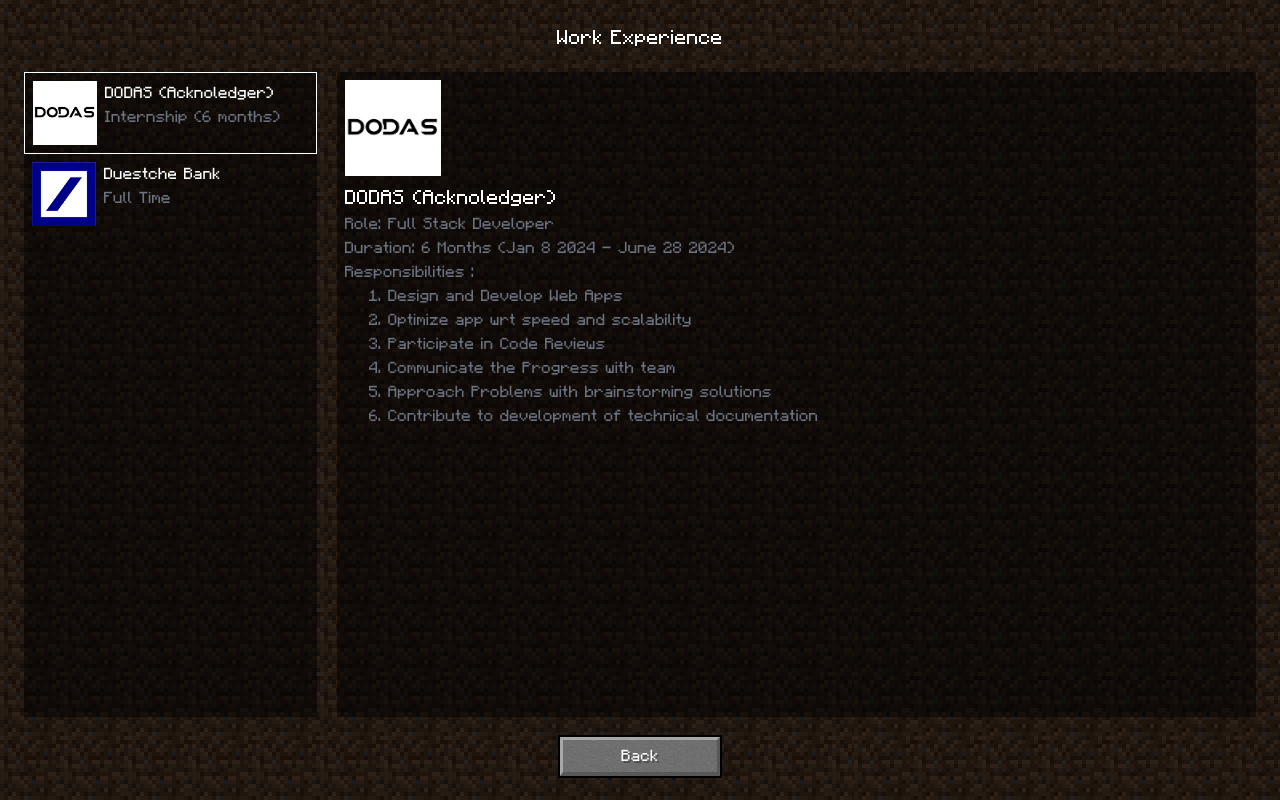
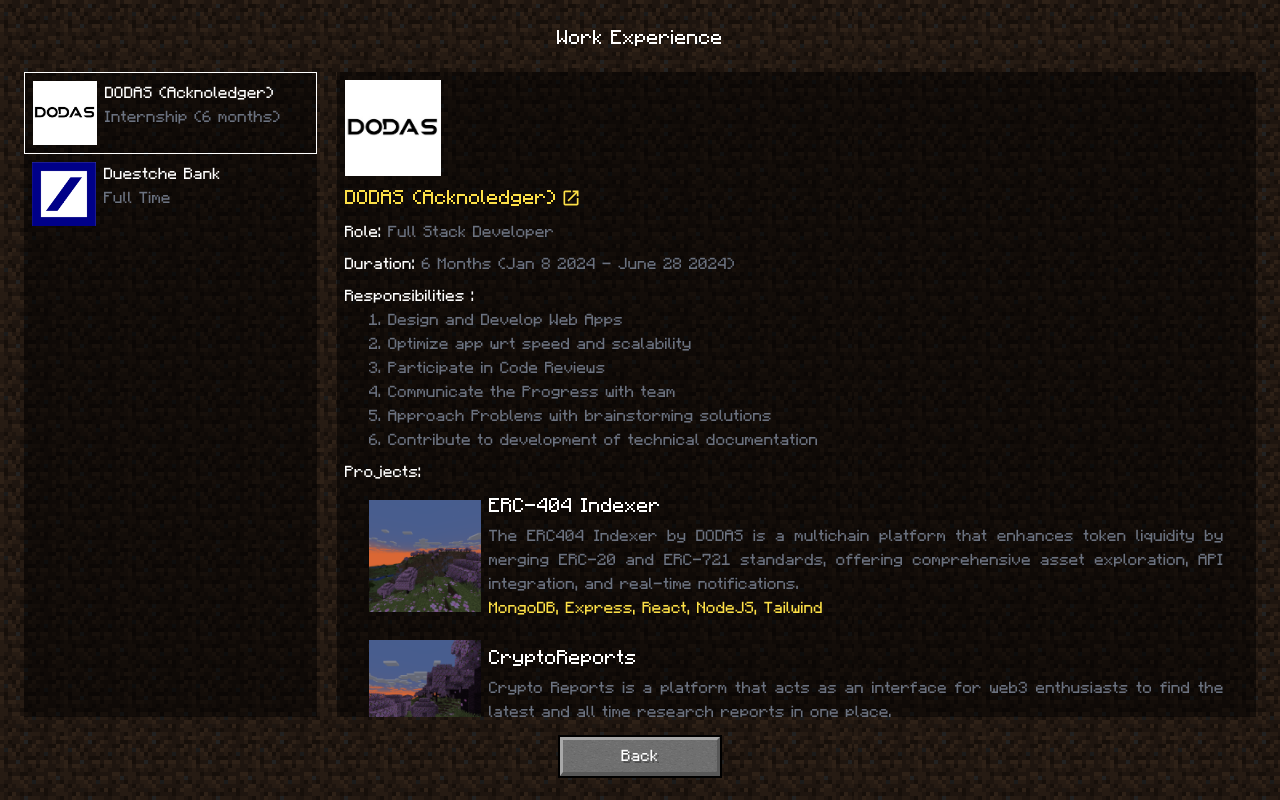
Before and after one commit to MayureshGawas99/portfolio, a React (Create React App) app: page /work-experience in a window 1280 px wide. Built offline with nearby package versions, Linux system fonts and the light colour scheme.

Commit message:
added new projects

```diff
--- a/package.json
+++ b/package.json
@@ -14,7 +14,7 @@
     "panolens": "^0.12.1",
     "react": "^18.3.1",
     "react-dom": "^18.3.1",
-    "react-icons": "^5.2.1",
+    "react-icons": "^5.3.0",
     "react-router-dom": "^6.23.1",
     "react-scripts": "5.0.1",
     "react-tooltip": "^5.26.4",
--- a/src/minecraft/components/Cube.jsx
+++ b/src/minecraft/components/Cube.jsx
@@ -36,7 +36,6 @@
   ]);
 
   useEffect(() => {
-    console.log(texture);
     const { right, left, top, bottom, front, back, rotational } =
       allBlocks[texture];
     setTextures([right, left, top, bottom, front, back]);
@@ -63,7 +62,6 @@
     <mesh
       ref={ref}
       onClick={(e) => {
-        console.log(e);
         e.stopPropagation();
         const clickedFace = Math.floor(e.faceIndex / 2);
         const { x, y, z } = ref.current.position;
@@ -101,7 +99,6 @@
                   addCube(x + 1, y, z, [0, 0, Math.PI / 2]);
                 }
               } else {
-                console.log("right");
                 addCube(x + 1, y, z, [0, 0, Math.PI / 2]);
               }
               return;
@@ -113,7 +110,6 @@
                   addCube(x - 1, y, z, [0, 0, Math.PI / 2]);
                 }
               } else {
-                console.log("left");
                 addCube(x - 1, y, z, [0, 0, Math.PI / 2]);
               }
               return;
@@ -129,7 +125,6 @@
               } else {
                 addCube(x, y + 1, z, [0, 0, 0]);
               }
-              console.log("top");
               return;
             } else if (clickedFace === 3) {
               if (rotational) {
@@ -143,7 +138,6 @@
               } else {
                 addCube(x, y - 1, z, [0, 0, 0]);
               }
-              console.log("bottom");
               return;
             } else if (clickedFace === 4) {
               if (rotational) {
--- a/src/minecraft/components/FPV.jsx
+++ b/src/minecraft/components/FPV.jsx
@@ -31,7 +31,6 @@
   // Event listener to toggle lock state when clicked
   useEffect(() => {
     const domElement = gl?.domElement;
-    console.log(gl?.domElement);
     domElement?.addEventListener("click", handleClick);
 
     return () => {
--- a/src/minecraft/components/GameMenu.jsx
+++ b/src/minecraft/components/GameMenu.jsx
@@ -81,7 +81,7 @@
                     setCubes(true, savedCubes);
                   } else {
                     const savedCubes = getLocalStorage("overworld") || world;
-                    setCubes(true, savedCubes);
+                    setCubes(false, savedCubes);
                   }
                   setActions({ openMenu: false });
                 }}
--- a/src/minecraft/components/NetherGround.jsx
+++ b/src/minecraft/components/NetherGround.jsx
@@ -33,9 +33,7 @@
       onClick={(e) => {
         e.stopPropagation();
         const [x, y, z] = Object.values(e.point);
-        // console.log([x, y, z], pos.current);
         const distance = calculateDistance([x, y, z], pos.current);
-        console.log(distance);
         if (distance < 6) {
           const [nx, ny, nz] = [Math.round(x), Math.ceil(y), Math.round(z)];
           addCube(nx, ny, nz);
--- a/src/minecraft/components/TextureSelector.jsx
+++ b/src/minecraft/components/TextureSelector.jsx
@@ -9,7 +9,6 @@
   const { keyActionMap, active, setActive, allBlocks, inNether } =
     useGameContext();
   const actions = useKeyboard();
-  // console.log(actions.openInventory);
 
   const [activeTexture, setTexture] = useStore((state) => [
     state.texture,
@@ -52,7 +51,6 @@
 
     const pressedTexture = Object.entries(textures).find(([k, v]) => v);
     if (pressedTexture) {
-      console.log("preesed", pressedTexture);
       setTexture(keyActionMap[pressedTexture[0]]);
       setActive(keyActionMap[pressedTexture[0]]);
     }
--- a/src/minecraft/hooks/useKeyboard.jsx
+++ b/src/minecraft/hooks/useKeyboard.jsx
@@ -26,12 +26,10 @@
     Digit0: false,
   });
   const handleKeyDown = useCallback((e) => {
-    // console.log(e.code);
     if (e.code === "KeyE") {
       const action = actionByKey(e.code);
       if (action) {
         setActions((prev) => {
-          console.log(prev.openInventory, "openInventory");
           return {
             ...prev,
             [action]: !prev.openInventory,
--- a/src/pages/ProjectsPage.jsx
+++ b/src/pages/ProjectsPage.jsx
@@ -15,7 +15,7 @@
     <div className="bg-dirt h-screen py-6 flex flex-col gap-5">
       <div className=" ">
         <p className="  text-center text-xl text-font  text-white">
-          Select Project
+          Select Personal Project
         </p>
       </div>
       <div className="flex-grow bg-black/50 p-1 overflow-x-auto">
--- a/src/pages/WorkExperiencePage.jsx
+++ b/src/pages/WorkExperiencePage.jsx
@@ -3,6 +3,10 @@
 import DB from "../assets/DB.png";
 import { useNavigate } from "react-router-dom";
 import buttonSound from "../assets/sounds/minecraft_click.mp3";
+import icon from "../assets/pan1.png";
+import icon2 from "../assets/pan2.png";
+import icon3 from "../assets/pan3.png";
+import { MdOpenInNew } from "react-icons/md";
 
 const WorkExperiencePage = () => {
   const navigate = useNavigate();
@@ -18,8 +22,8 @@
           Work Experience
         </p>
       </div>
-      <div className="mx-6 flex flex-col flex-grow md:grid md:grid-cols-12 gap-5 overflow-auto">
-        <div className=" md:col-span-5 lg:col-span-3 bg-black/50">
+      <div className="mx-6 flex flex-col flex-grow md:grid md:grid-cols-12 gap-5 overflow-auto minecraft-scrollbar">
+        <div className=" md:col-span-4 lg:col-span-3 bg-black/50">
           <div
             onClick={() => setTab(0)}
             className={`${
@@ -45,21 +49,31 @@
             </div>
           </div>
         </div>
-        <div className="md:col-span-7 lg:col-span-9 bg-black/50 p-2">
+        <div className=" md:col-span-8 lg:col-span-9 bg-black/50 p-2">
           {tab === 0 && (
             <div>
               <img src={DODAS} alt="" className="w-[6rem]" />
               <div className="mt-2">
-                <p className="text-font text-white text-xl">
-                  DODAS (Acknoledger)
+                <p className="text-font flex gap-1 items-center text-yellow-300 text-xl">
+                  DODAS (Acknoledger){" "}
+                  <MdOpenInNew
+                    className="cursor-pointer"
+                    onClick={() =>
+                      window.open(
+                        "https://drive.google.com/file/d/1zwkUyeDlkCxGfFJtC5ZlTVn65eMw_rAT/view?usp=sharing",
+                        "_blank"
+                      )
+                    }
+                  />
                 </p>
-                <p className="text-font text-gray-500">
-                  Role: Full Stack Developer
+                <p className="text-font text-gray-500 mt-2">
+                  <span className="text-white">Role: </span>Full Stack Developer
                 </p>
-                <p className="text-font text-gray-500">
-                  Duration: 6 Months (Jan 8 2024 - June 28 2024)
+                <p className="text-font text-gray-500 mt-2">
+                  <span className="text-white">Duration: </span>6 Months (Jan 8
+                  2024 - June 28 2024)
                 </p>
-                <p className="text-font text-gray-500">Responsibilities :</p>
+                <p className="text-font text-white mt-2">Responsibilities :</p>
                 <ul className="text-font text-gray-500 mx-6">
                   <li>1. Design and Develop Web Apps</li>{" "}
                   <li>2. Optimize app wrt speed and scalability</li>{" "}
@@ -70,6 +84,114 @@
                     6. Contribute to development of technical documentation
                   </li>
                 </ul>
+                <p className="text-font text-white mt-2">Projects:</p>
+                <ul className="text-font text-gray-500 mx-6 mt-2 ">
+                  <li>
+                    <a
+                      href="https://erc404.dodas.xyz/"
+                      target="blank"
+                      className=" hover:border  mb-5 flex flex-col md:flex-row items-center gap-2 cursor-pointer"
+                    >
+                      <img
+                        src={icon}
+                        alt=""
+                        className="w-[10rem] h-[10rem] md:w-[7rem] md:h-[7rem]"
+                      />
+                      <div>
+                        <p className="text-font text-center md:text-left text-white mb-1 md:text-xl text-base">
+                          ERC-404 Indexer
+                        </p>
+                        <p className="text-font text-gray-500 md:text-base text-xs text-justify">
+                          The ERC404 Indexer by DODAS is a multichain platform
+                          that enhances token liquidity by merging ERC-20 and
+                          ERC-721 standards, offering comprehensive asset
+                          exploration, API integration, and real-time
+                          notifications.
+                        </p>
+                        <p className="text-font text-center md:text-left text-yellow-300 md:text-base text-xs">
+                          MongoDB, Express, React, NodeJS, Tailwind
+                        </p>
+                      </div>
+                    </a>
+                  </li>
+                  <li>
+                    <a
+                      href="https://cryptoreports.co/"
+                      target="blank"
+                      className=" hover:border  mb-5 flex flex-col md:flex-row items-center gap-2 cursor-pointer"
+                    >
+                      <img
+                        src={icon2}
+                        alt=""
+                        className="w-[10rem] h-[10rem] md:w-[7rem] md:h-[7rem]"
+                      />
+                      <div>
+                        <p className="text-font text-center md:text-left text-white mb-1 md:text-xl text-base">
+                          CryptoReports
+                        </p>
+                        <p className="text-font text-gray-500 md:text-base text-xs text-justify">
+                          Crypto Reports is a platform that acts as an interface
+                          for web3 enthusiasts to find the latest and all time
+                          research reports in one place.
+                        </p>
+                        <p className="text-font text-center md:text-left text-yellow-300 md:text-base text-xs">
+                          MongoDB, Express, React, NodeJS, Tailwind
+                        </p>
+                      </div>
+                    </a>
+                  </li>
+                  <li>
+                    <a
+                      href="https://runes.dodas.xyz/"
+                      target="blank"
+                      className=" hover:border  mb-5 flex flex-col md:flex-row items-center gap-2 cursor-pointer"
+                    >
+                      <img
+                        src={icon3}
+                        alt=""
+                        className="w-[10rem] h-[10rem] md:w-[7rem] md:h-[7rem]"
+                      />
+                      <div>
+                        <p className="text-font text-center md:text-left text-white mb-1 md:text-xl text-base">
+                          Runes & Inscriptions Indexer
+                        </p>
+                        <p className="text-font text-gray-500 md:text-base text-xs text-justify">
+                          Your one-stop destination for exploring the Runes,
+                          Bitcoin ordinals and beyond.
+                        </p>
+                        <p className="text-font text-center md:text-left text-yellow-300 md:text-base text-xs">
+                          MongoDB, Express, React, NodeJS, Tailwind, ThreeJS
+                        </p>
+                      </div>
+                    </a>
+                  </li>
+                  <li>
+                    <a
+                      href="https://donbit.org/"
+                      target="blank"
+                      className=" hover:border  mb-5 flex flex-col md:flex-row items-center gap-2 cursor-pointer"
+                    >
+                      <img
+                        src={icon}
+                        alt=""
+                        className="w-[10rem] h-[10rem] md:w-[7rem] md:h-[7rem]"
+                      />
+                      <div>
+                        <p className="text-font text-center md:text-left text-white mb-1 md:text-xl text-base">
+                          Donbit Website
+                        </p>
+                        <p className="text-font text-gray-500 md:text-base text-xs text-justify">
+                          DONBIT is a Decentralized Oracle Network designed for
+                          Bitcoin and Bitcoin L2. DONBIT has a Hyperfocus on
+                          Bitcoin Ecosystem.
+                        </p>
+                        <p className="text-font text-center md:text-left text-yellow-300 md:text-base text-xs">
+                          React, Tailwind
+                        </p>
+                      </div>
+                    </a>
+                  </li>
+                </ul>
               </div>
             </div>
           )}
@@ -77,11 +199,11 @@
             <div>
               <img src={DB} alt="" className="w-[6rem]" />
               <div className="mt-2">
-                <p className="text-font text-white text-xl">
+                <p className="text-font text-xl text-yellow-300 ">
                   Deustche Bank (DB)
                 </p>
-                <p className="text-font text-gray-500">
-                  Role: Graduate Analyst
+                <p className="text-font text-gray-500 mt-2">
+                  <span className="text-white">Role: </span>Graduate Analyst
                 </p>
                 {/* <p className="text-font text-gray-500">Duration: 6 Months</p> */}
                 {/* <p className="text-font text-gray-500">Responsibilities :</p> */}
```
Also changed, not shown: src/App.css (+10 -3 lines), 1 other file (tests, documents, lock files or other folders).
